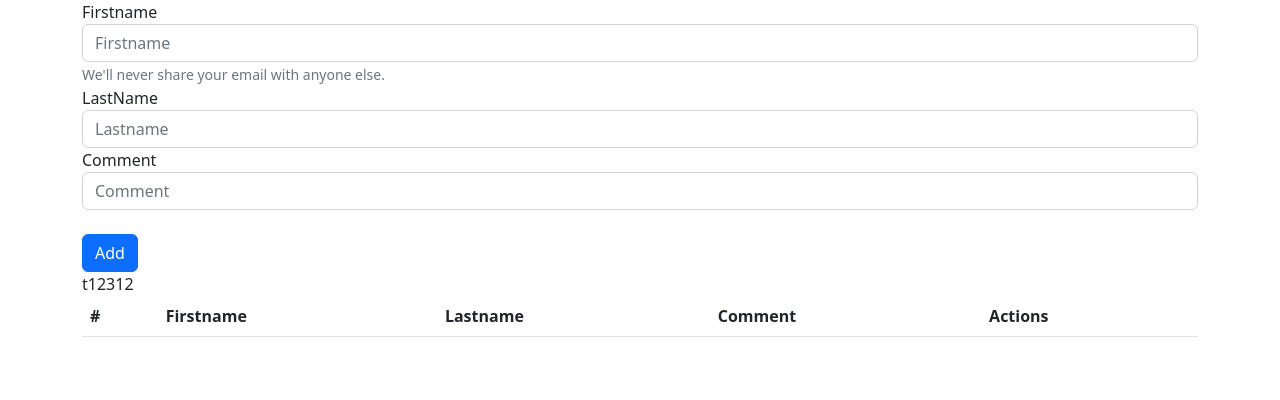
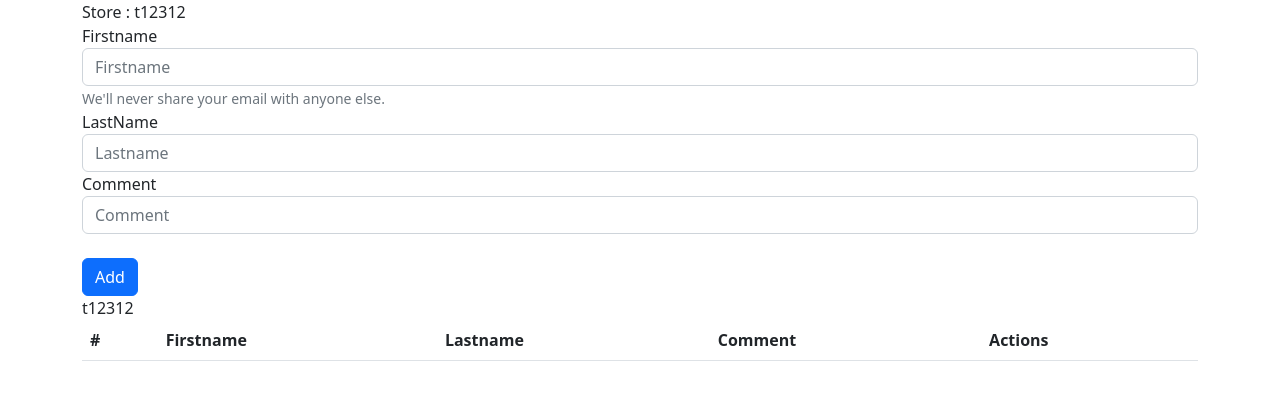
Before and after one commit to teeraphatjune/nuxt-state, a Nuxt app: page / in a window 1280 px wide. Shown: the top 400 px of the page. Built offline with nearby package versions, Linux system fonts and the light colour scheme.

Commit message:
Update FormInputs.vue

```diff
--- a/src/components/FormInputs.vue
+++ b/src/components/FormInputs.vue
@@ -1,5 +1,6 @@
 <template>
   <div>
+    Store : {{ userData.getTest }}
     <form @submit.prevent="addUserData">
       <div class="form-group">
         <label for="firstName">Firstname</label>
```
